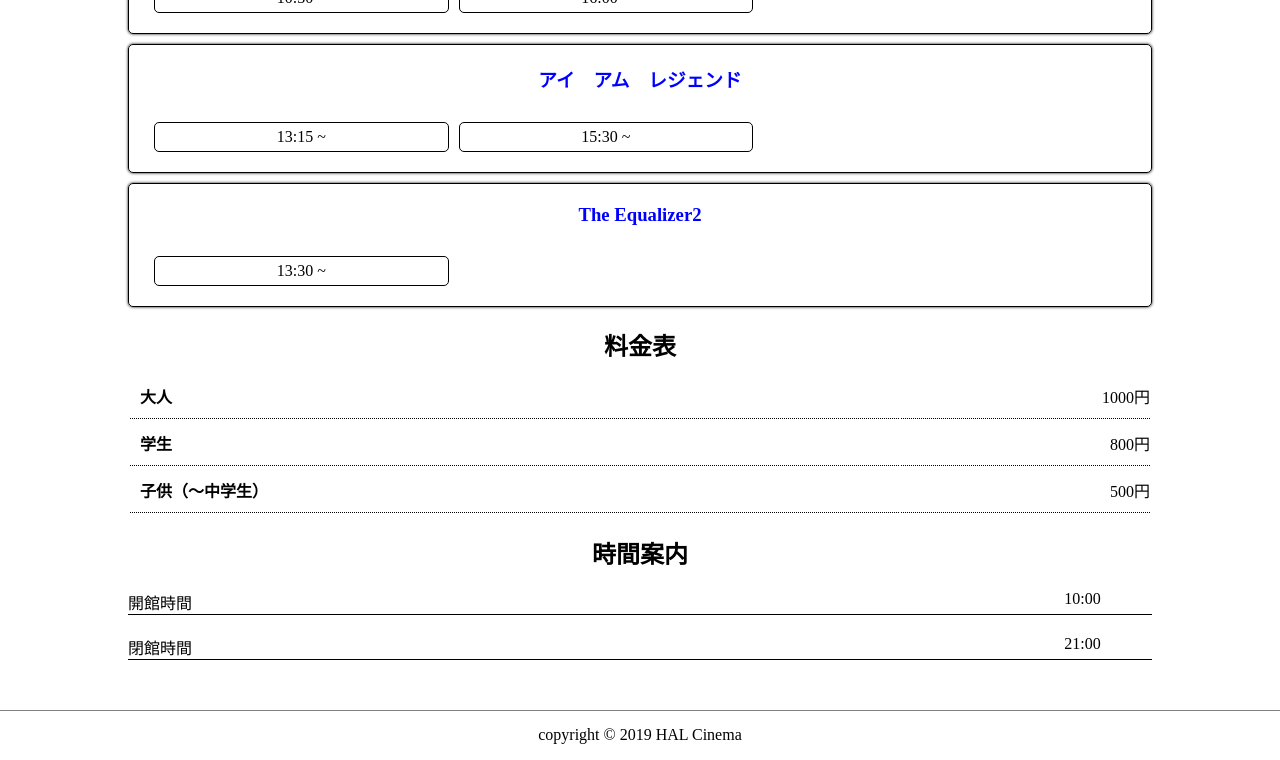
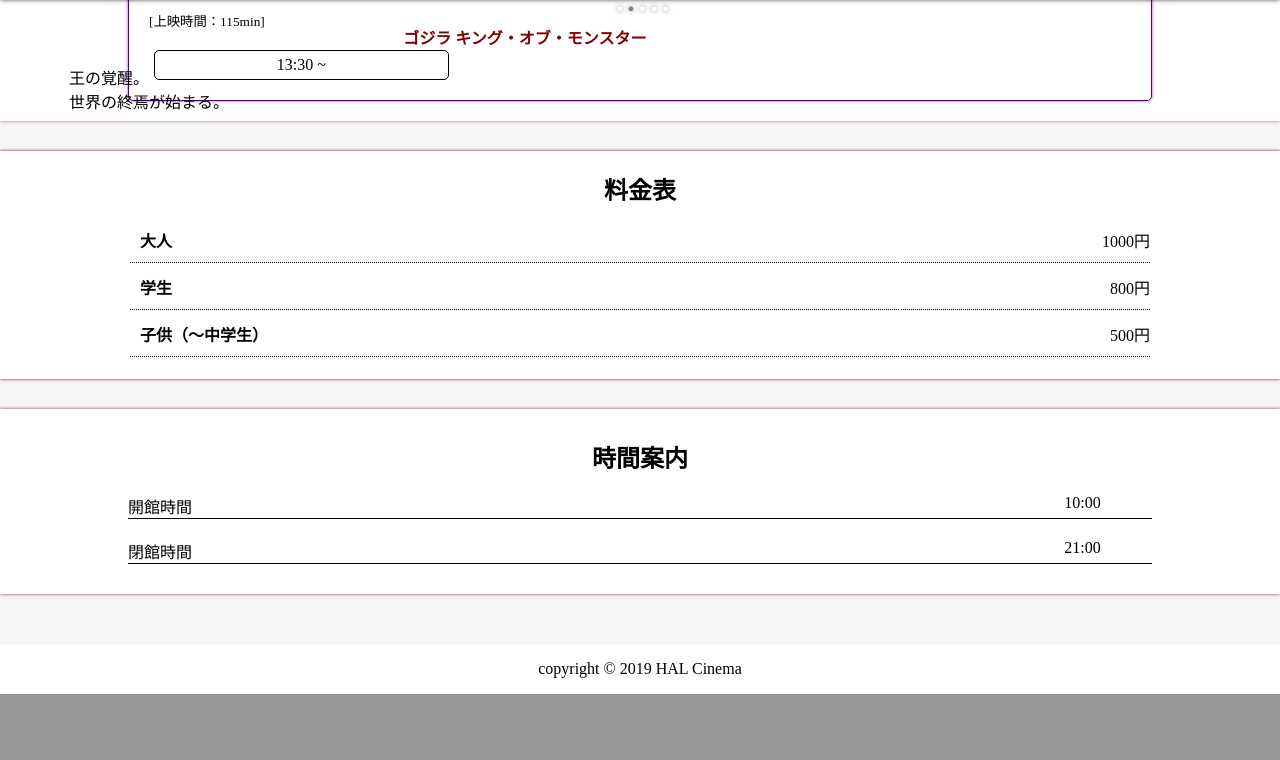
Before and after one commit to tasuku1215/HAL_Cinema, a PHP site: page / in a window 1280 px wide. Shown: the part 1051-1811 px from the top of the page. After the commit the page ends 1745 px from the top, so only its background shows below. Run offline with PHP 8.4, Linux system fonts and the light colour scheme; some web fonts are replaced.

Commit message:
画面デザイン小進化

```diff
--- a/access.html
+++ b/access.html
@@ -2,7 +2,7 @@
 <html lang="ja" dir="ltr">
 
 <head>
-    <meta http-equiv="Content-Type" content="text/html; charset=utf-8"/>
+    <meta http-equiv="Content-Type" content="text/html; charset=utf-8" />
     <title>HAL Cinema</title>
     <meta name="viewport" content="width=device-width,initial-scale=1">
     <link href="https://fonts.googleapis.com/css?family=Fredericka+the+Great|Monoton|Sacramento|Tangerine&display=swap"
@@ -62,7 +62,7 @@
             </div>
             <div class="car">
                 <h4>・駐車場＆駐輪場</h4>
-            <p>駐車場、駐輪場はないため、公共交通機関ウィご利用ください。</p>
+                <p>駐車場、駐輪場はないため、公共交通機関をご利用ください。</p>
             </div>
             <div class="cache">
                 <h4>・支払い方法</h4>
--- a/css/index.css
+++ b/css/index.css
@@ -4,22 +4,143 @@
   box-sizing: border-box;
 }
 
+.s-wrap {
+  width: 100vw;
+  height: 340px;
+  background-color: white;
+  box-shadow: 0px 0px 3px gray;
+}
+
 .box {
-  width: 90vw;
+  width: 100vw;
   margin: auto;
 }
 
 .box img {
-  width: 90vw;
+  width: 100vw;
   height: 100%;
   box-shadow: 0px 0px 5px black;
 }
 
+.exp {
+  width: 90%;
+  margin: auto;
+}
+
+.mini-title {
+  max-width: 80%;
+  padding: 5px;
+  font-size: 12pt;
+  border: 1px solid maroon;
+  border-radius: 3px;
+  color: maroon;
+  text-align: center;
+}
+
+.exp p {
+  padding: 5px;
+  margin-top: 5px;
+}
+
+.exp .switch {
+  text-align: center;
+  font-size: 8pt;
+  letter-spacing: 5px;
+  padding-bottom: 5px;
+  padding-left: 10px;
+  text-shadow: 0px 0px 5px gray;
+  color: white;
+}
+
+.exp .switch span {
+  color: gray;
+}
+
 /**/
+
+.calender {
+  width: 100vw;
+  background-color: white;
+  box-shadow: 0px 0px 3px indianred;
+  padding: 10px 0;
+  margin-top: 30px;
+}
+
+.calen {
+  width: 80vw;
+  margin: auto;
+}
+
+.calen h2 {
+  text-align: center;
+}
+
+.date {
+  width: 80%;
+  margin: auto;
+  text-align: center;
+}
+.date::before {
+  content: "〈";
+}
+.date::after {
+  content: "〉";
+}
+
+.movie {
+  width: 100%;
+  border: 1px solid indigo;
+  border-radius: 5px;
+  margin: 10px 0px;
+  padding: 20px;
+  box-shadow: 0px 0px 3px darkorchid;
+}
+
+.movie h3 {
+  word-break: break-all;
+  margin-bottom: 10px;
+  text-align: left;
+  font-size: 12pt;
+}
+
+.movie p {
+  font-size: 10pt;
+}
+
+.movie a {
+  text-decoration: none;
+  color: darkred;
+}
+
+.flexbox {
+  display: flex;
+}
+
+.flexbox div {
+  width: 30%;
+  border: 1px solid black;
+  border-radius: 5px;
+  text-align: center;
+  padding: 5px;
+  margin: 20px 5px 0px 5px;
+  background-color: rgba(255, 255, 255, 0.5);
+  box-shadow: 0px 0px 1px white;
+}
+
+/**/
+
+.money {
+  width: 100vw;
+  background-color: white;
+  box-shadow: 0px 0px 3px maroon;
+  padding: 10px 0;
+  margin-top: 30px;
+}
 
 #money {
   width: 80vw;
   margin: auto;
+  margin-bottom: 10px;
 }
 
 #money h2 {
@@ -45,54 +166,14 @@
 }
 
 /**/
-
-.calen {
-  width: 80vw;
-  margin: auto;
+#time {
+  width: 100vw;
+  background-color: white;
+  box-shadow: 0px 0px 3px firebrick;
+  padding: 10px 0;
   margin-top: 30px;
 }
 
-.calen h2 {
-  text-align: center;
-}
-
-.movie {
-  width: 100%;
-  border: 1px solid black;
-  border-radius: 5px;
-  margin: 10px 0px;
-  padding: 20px;
-  box-shadow: 0px 0px 3px black;
-}
-
-.movie h3 {
-  word-break: break-all;
-  margin-bottom: 10px;
-  background-color: rgba(255, 255, 255, 0.5);
-  text-align: center;
-}
-
-.movie a {
-  text-decoration: none;
-  color: blue;
-}
-
-.flexbox {
-  display: flex;
-}
-
-.flexbox div {
-  width: 30%;
-  border: 1px solid black;
-  border-radius: 5px;
-  text-align: center;
-  padding: 5px;
-  margin: 20px 5px 0px 5px;
-  background-color: rgba(255, 255, 255, 0.5);
-  box-shadow: 0px 0px 1px white;
-}
-
-/**/
 .time {
   width: 80vw;
   margin: auto;
--- a/css/unity.css
+++ b/css/unity.css
@@ -6,7 +6,7 @@
 }
 
 body {
-  background-color: white;
+  background-color: whitesmoke;
 }
 
 header {
@@ -25,7 +25,7 @@
   padding: 15px 0px 0px 20px;
   color: black;
   word-wrap: none;
-  font-family: 'Monoton';
+  font-family: "Monoton";
 }
 
 header a,
@@ -35,15 +35,22 @@
   text-decoration: none;
 }
 
-header a,header a:hover,header a:visited {
-	color: black;
-	text-decoration: none;
+header a,
+header a:hover,
+header a:visited {
+  color: black;
+  text-decoration: none;
 }
 
 footer {
-  border-top: 0.2px solid gray;
+  background-color: white;
+  border-top: 0.2px solid ghostwhite;
   margin-top: 50px;
   text-align: center;
   height: 50px;
   line-height: 300%;
 }
+
+a {
+  text-decoration: none;
+}
--- a/index.html
+++ b/index.html
@@ -43,21 +43,37 @@
         <div id="slider">
             <section class="s-wrap">
                 <div class="box">
-                    <img src="./img/thesha.jpg" alt="topScroll" class="slide-item">
+                    <img src="./img/Godzilla.jpg" alt="topScroll" class="slide-item">
+                </div>
+                <div class="exp">
+                    <div class="switch">●<span>●</span>●●●</div>
+                    <a href="#">
+                        <h2 class="mini-title">ゴジラ キング・オブ・モンスター</h2>
+                    </a>
+                    <p>
+                        王の覚醒。<br>
+                        世界の終焉が始まる。
+                    </p>
                 </div>
             </section>
         </div>
 
-        <section class="calen">
+        <section class="calender">
+            <div class="calen">
                 <h2>上映カレンダー</h2>
+                <h3 class="date">
+                    11月10日（日）
+                </h3>
                 <div class="movie jurassicworld2">
                     <h3><a href="">ジュラシックワールド　炎の王国</a></h3>
+                    <p>[上映時間：130min]</p>
                     <div class="flexbox">
                         <div>10:15 ~</div>
                     </div>
                 </div>
                 <div class="movie pentagon">
                     <h3><a href="">ペンタゴンズ・ペーパー</a></h3>
+                    <p>[上映時間：117min]</p>
                     <div class="flexbox">
                         <div>10:30 ~</div>
                         <div>16:00 ~</div>
@@ -65,20 +81,24 @@
                 </div>
                 <div class="movie legend">
                     <h3><a href="">アイ　アム　レジェンド</a></h3>
+                    <p>[上映時間：104min]</p>
                     <div class="flexbox">
                         <div>13:15 ~</div>
                         <div>15:30 ~</div>
                     </div>
                 </div>
-            <div class="movie eqo">
-                <h3><a href="">The Equalizer2</a></h3>
+                <div class="movie ram">
+                    <h3><a href="">ランペイジ　巨獣大乱闘</a></h3>
+                    <p>[上映時間：115min]</p>
                     <div class="flexbox">
                         <div>13:30 ~</div>
                     </div>
                 </div>
+            </div>
         </section>
 
-        <section id="money">
+        <section class="money">
+            <div id="money">
                 <h2>料金表</h2>
                 <table>
                     <tr>
@@ -94,9 +114,11 @@
                         <td>500円</td>
                     </tr>
                 </table>
+            </div>
         </section>
 
-        <section class="time">
+        <section id="time">
+            <div class="time">
                 <h2>時間案内</h2>
                 <div class="sche">
                     <div>
@@ -106,8 +128,8 @@
                         閉館時間<span>21:00</span>
                     </div>
                 </div>
+            </div>
         </section>
-    </div>
 
         <footer>
             <div class="foot"></div>
```
Also changed, not shown: css/roadshow.css (+31 -14 lines), nextRoadshow.html (+54 -49 lines), roadshow.html (+61 -51 lines). Lines whose indentation alone changed are shown as unchanged.
